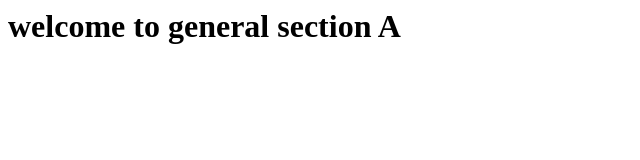
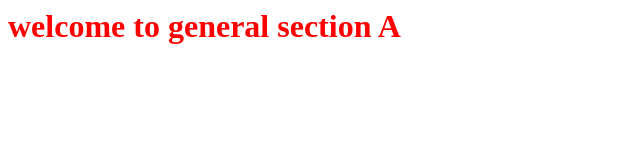
Before and after one commit to vinaykumarhs0/html_test, a plain HTML site: page index.html in a window 1280 px wide. Shown: the whole page, without its empty margins (0-640 px from the left). Drawn offline with Linux system fonts and the light colour scheme.

Commit message:
first html file

```diff
--- a/index.html
+++ b/index.html
@@ -1,3 +1,3 @@
-<h1 style:"colour:red">
+<h1 style="color:red;">
 	welcome to general section A
 </h1>
```
